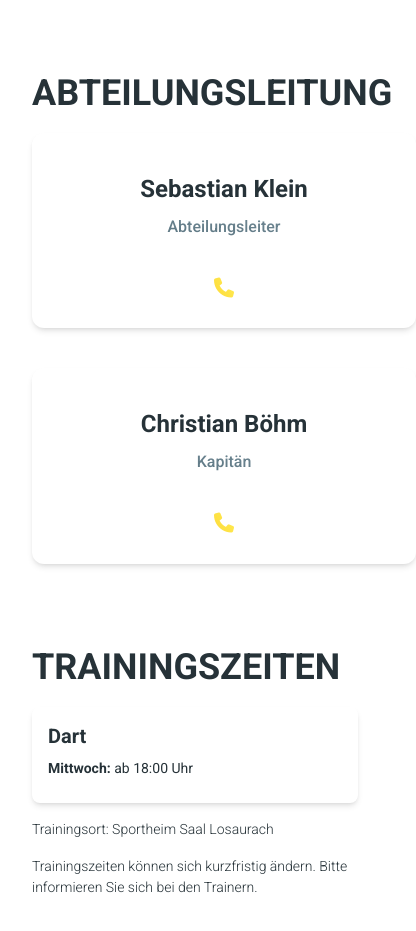
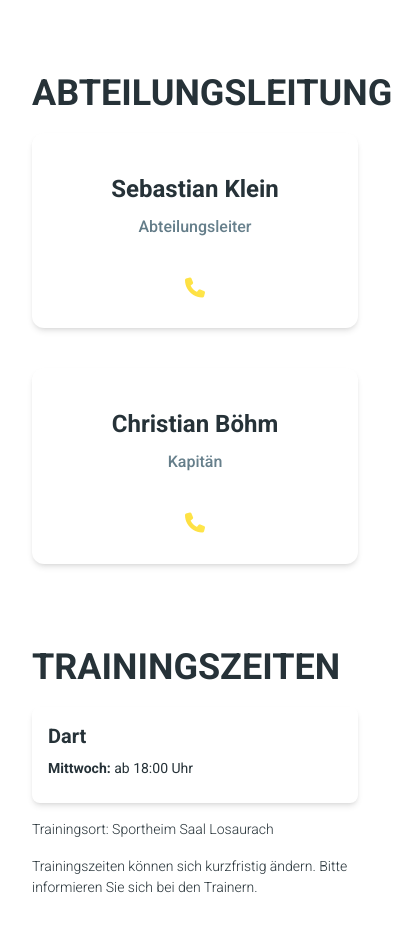
Before and after one commit to tomboe311/svlosaurach, a Next.js app: page /darts in a window 390 px wide. Shown: the part 2320-3251 px from the top of the page, 416 px wide, since content can reach past the window. Built offline with nearby package versions, Linux system fonts and the light colour scheme.

Commit message:
fix responsible for mobile view with the ProfileCard component

```diff
--- a/src/components/profile-card.tsx
+++ b/src/components/profile-card.tsx
@@ -17,7 +17,7 @@ interface ProfileCardProps {
 
 export function ProfileCard({img, name, section, mail, phone}: ProfileCardProps) {
     return (
-        <Card className="w-96">
+        <Card className="w-full max-w-[384px] mx-auto">
             <CardHeader floated={false} className="h-auto">
                 {img &&( <img src={img} alt="profile-picture" />)}
             </CardHeader>
```
